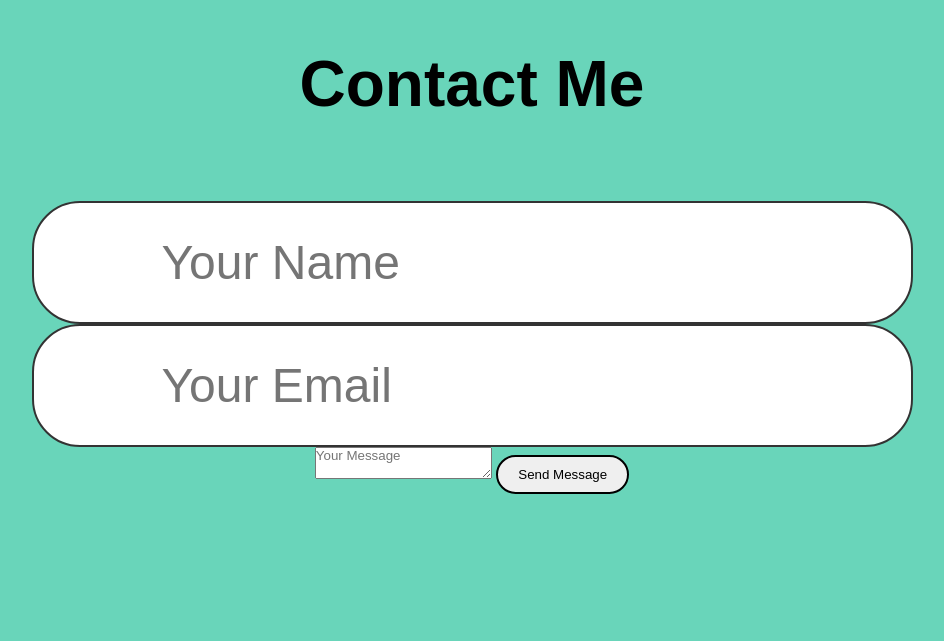
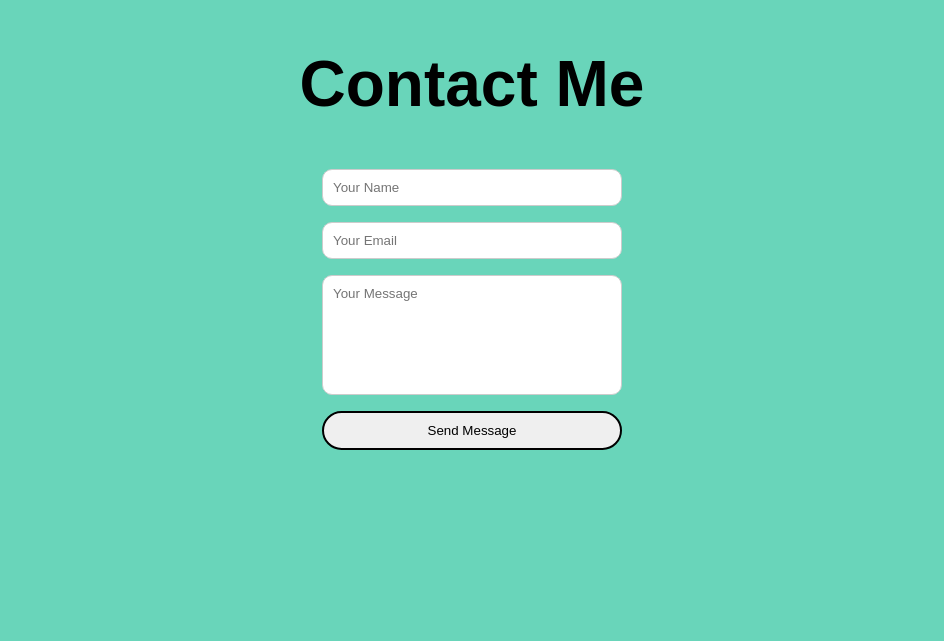
Before and after one commit to BesombaBoanerges/Portfolio, a plain HTML site: page index.html in a window 1280 px wide. Shown: the part 3359-4000 px from the top of the page, without its empty margins (168-1112 px from the left). Drawn offline with nearby package versions, Linux system fonts and the light colour scheme.

Commit message:
index.html

```diff
--- a/index.html
+++ b/index.html
@@ -147,18 +147,16 @@
 
     </div>
   </section>
-  <section class="contact" id="contact">
-    <div class="input-box">
-      <h2 class="section-title">Contact Me</h2>
+  <section id="contact" class="contact">
+    <h2 class="section-title">Contact Me</h2>
 
-      <form id="contact-form">
-        <input type="text" id="name" placeholder="Your Name" required>
-        <input type="email" id="email" placeholder="Your Email" required>
-        <textarea id="message" placeholder="Your Message" required></textarea>
-        <button type="submit" class="btn">Send Message</button>
-      </form>
+    <form id="contact-form">
+      <input type="text" name="user_name" placeholder="Your Name" required>
+      <input type="email" name="user_email" placeholder="Your Email" required>
+      <textarea name="message" placeholder="Your Message" required></textarea>
 
-    </div>
+      <button type="submit" class="btn">Send Message</button>
+    </form>
   </section>
   <footer>
     <ul>
@@ -175,7 +173,7 @@
 
 
   <script src="script.js"></script>
-
+  <script src="https://cdn.jsdelivr.net/npm/emailjs-com@3/dist/email.min.js"></script>
 </body>
 
 </html>
--- a/style.css
+++ b/style.css
@@ -602,3 +602,23 @@ footer ul li a {
 .hero-content p {
   margin: 1rem 0;
 }
+
+.contact form {
+  display: flex;
+  flex-direction: column;
+  gap: 1rem;
+  width: 300px;
+  margin: auto;
+}
+
+.contact input,
+.contact textarea {
+  padding: 10px;
+  border-radius: 10px;
+  border: 1px solid #ccc;
+}
+
+.contact textarea {
+  resize: none;
+  height: 120px;
+}
```
